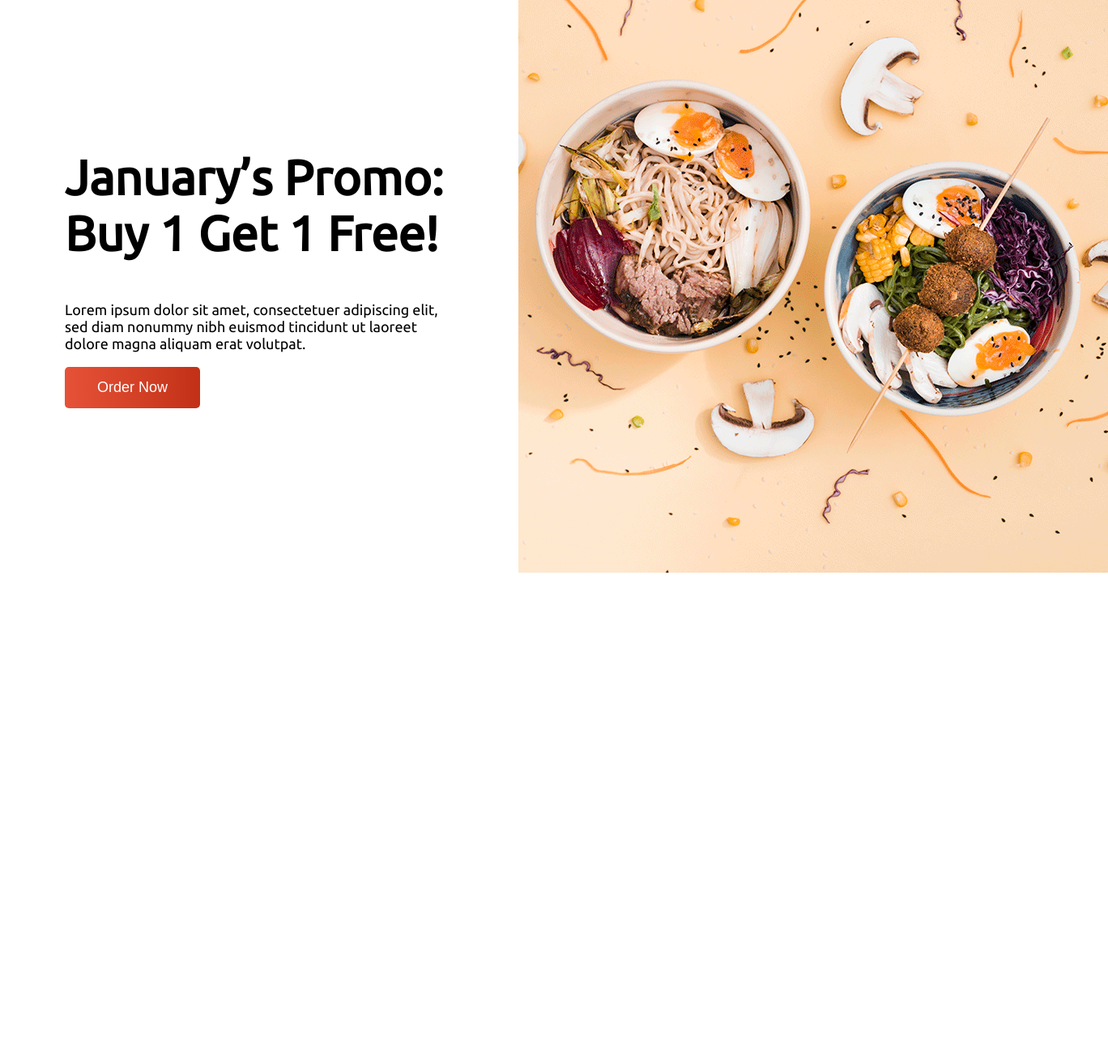
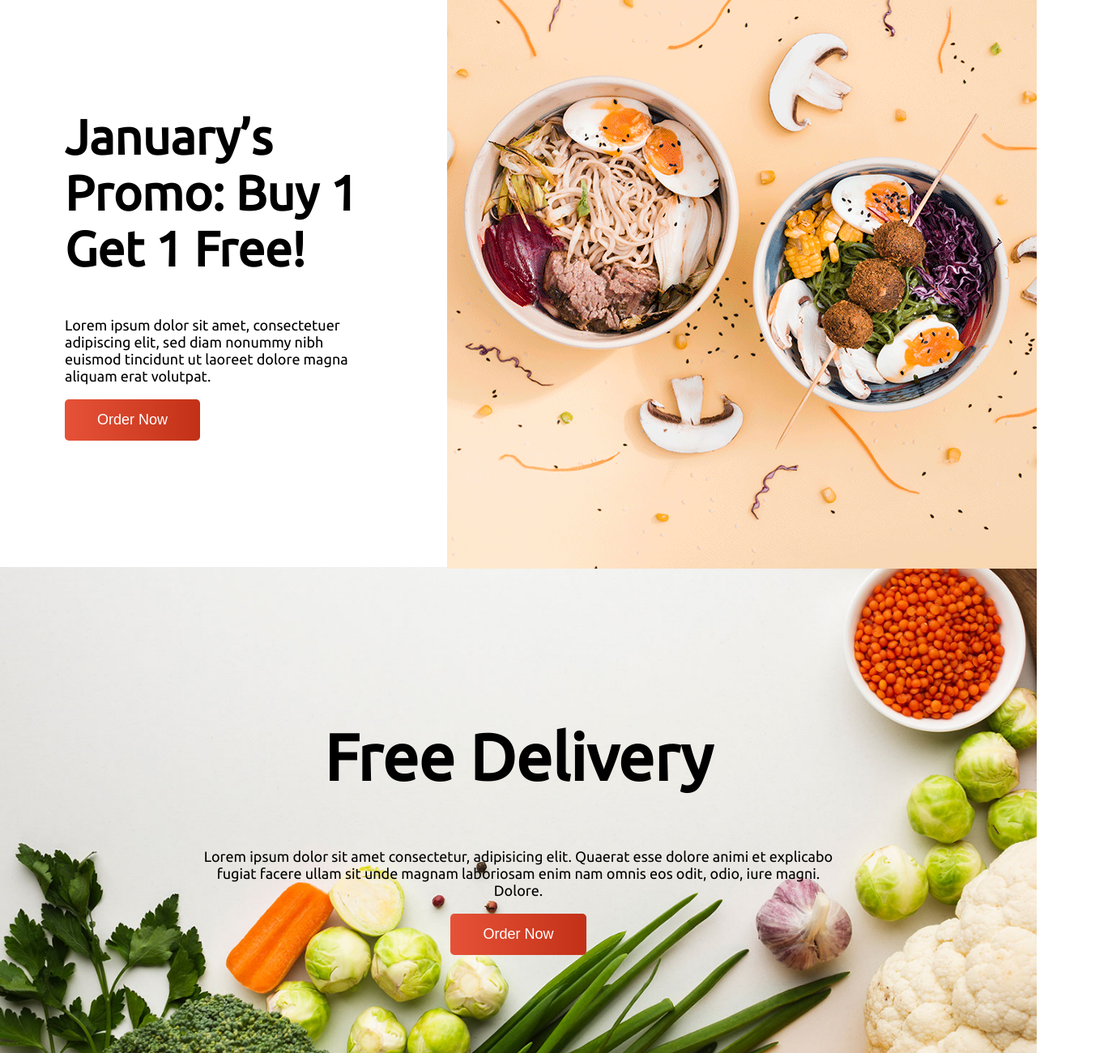
Before and after one commit to saadhossain/healthy-food, a plain HTML site: page index.html in a window 1280 px wide. Shown: the part 2196-3496 px from the top of the page at 81% size, 1368 px wide, since content can reach past the window. Before the commit the page ends 2906 px from the top, so only its background shows below. Drawn offline with Linux system fonts and the light colour scheme.

Commit message:
Free Delivery section done

```diff
--- a/index.html
+++ b/index.html
@@ -81,10 +81,18 @@
                 <p>Lorem ipsum dolor sit amet, consectetuer adipiscing elit, sed diam nonummy nibh euismod tincidunt ut laoreet dolore magna aliquam erat volutpat.</p>
                 <button class="action-btn">Order Now</button>
             </div>
-            <div class="promo-image">
+            <div class="promo-image promo-img-bottom">
                 <img src="images/menu-food-02.png" alt="">
             </div>
         </div>
     </section>
+
+    <section class="free-deliver">
+        <div class="delivery-text">
+            <h1>Free Delivery</h1>
+            <p>Lorem ipsum dolor sit amet consectetur, adipisicing elit. Quaerat esse dolore animi et explicabo fugiat facere ullam sit unde magnam laboriosam enim nam omnis eos odit, odio, iure magni. Dolore.</p>
+            <button class="action-btn">Order Now</button>
+        </div>
+    </section>
 </body>
 </html>
--- a/style.css
+++ b/style.css
@@ -100,9 +100,24 @@ p{
     justify-content: center;
     align-items: center;
 }
-.promo-text, .promo-image{
-    width: 50%;
-}
 .promo-text{
     padding:0px 80px;
 }
+.promo-img-bottom{
+    margin:-5px 0px;
+}
+
+.free-deliver{
+    height: 600px;
+    display: flex;
+    justify-content: center;
+    align-items: center;
+    background-image: url(images/free-delivery-background.jpg);
+    background-repeat: no-repeat;
+    background-position: center;
+    background-size: cover;
+}
+.delivery-text{
+    width: 800px;
+    text-align: center;
+}
```
